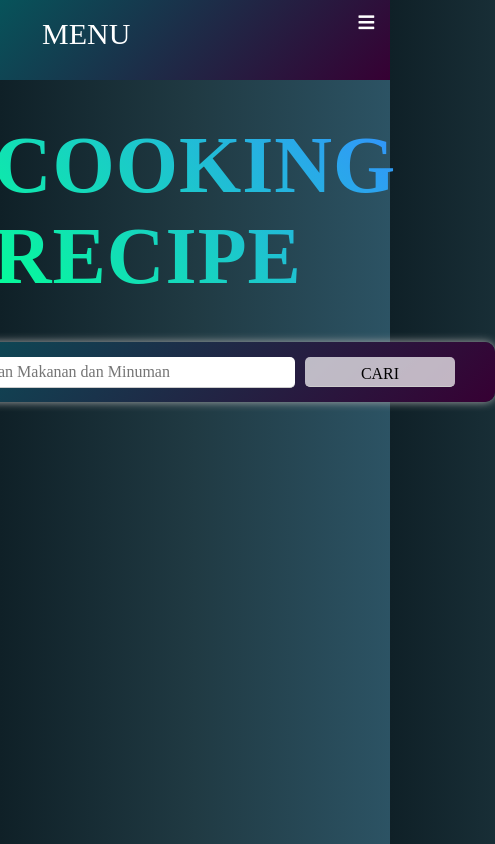
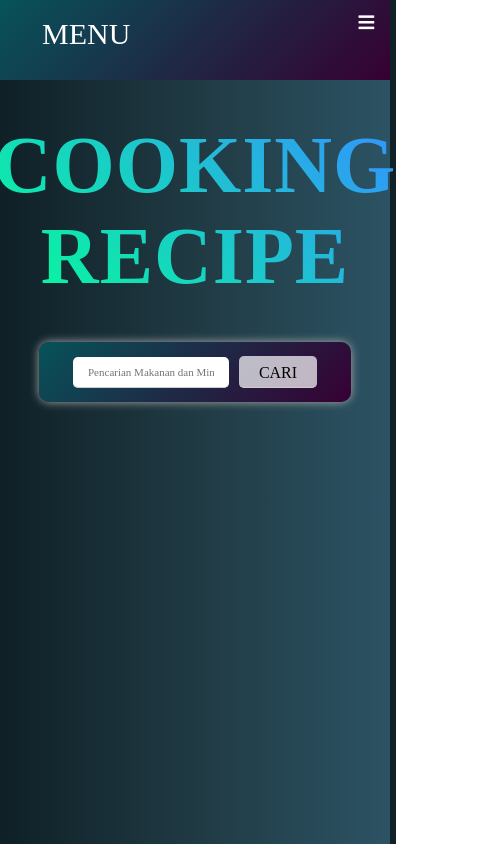
Before and after one commit to aryaass/Food_API_Edamam, a React (Create React App) app: page / in a window 390 px wide. Shown: the whole page, 495 px wide, since content can reach past the window. Built offline with nearby package versions, Linux system fonts and the light colour scheme; the HTML template or start-up script is replaced by a standard one.

Commit message:
bikin responsive

```diff
--- a/src/components/pages/Home.css
+++ b/src/components/pages/Home.css
@@ -1,7 +1,6 @@
 @import url("https://fonts.googleapis.com/css?family=Source+Sans+Pro:300,300i,400,400i,600,600i,700&display=swap");
 
 * {
-  font-family: nexa;
   margin: 0;
   padding: 0;
   text-decoration: none;
@@ -109,7 +108,7 @@ h4{
 }
 
 .search-form input[type="submit"] {
-  padding-top: 5px;
+  padding-top: 3px;
   width: 25%;
   text-transform: uppercase;
   background-color: rgba(255, 255, 255, 0.702);
@@ -234,3 +233,85 @@ button:active {
   color: #000000;
   text-shadow: 0rem 0rem 1rem #aaa;
 }
+
+@media screen and (max-width: 425px) {
+  h1 {
+    text-align: center;
+  }
+
+  .search-form {
+    width: 80%;
+    height: 6rem;
+    display: flex;
+    justify-content: center;
+    align-items: center;
+    background: linear-gradient(-45deg, #360033, #07535a);
+    box-shadow: 0rem 0rem 1rem #aaa;
+    border-radius: 1rem;
+    margin-bottom: 10rem;
+    position: relative;
+  }
+
+  .search-form input {
+    font-size: 1.6rem;
+    border: none;
+    border-bottom: 0.1rem solid #ccc;
+    margin: 0 0.5rem;
+    border-radius: 0.5rem;
+    height: 3rem;
+  }
+
+  .search-form input[type="text"] {
+    padding:  1.5rem;
+    width: 50%;
+    color: rgb(0, 0, 0);
+    font-size: 11px;
+  }
+
+  .search-form input[type="submit"] {
+    padding-top: 3px;
+    height: 52%;
+    width: 25%;
+    text-transform: uppercase;
+    background-color: rgba(255, 255, 255, 0.702);
+    color: rgb(0, 0, 0);
+  }
+
+  input[type="submit"]:hover{
+    transition: transform .2s;
+    transform: scale(1.1);
+    cursor: pointer;
+  }
+
+  input[type="submit"]:active{
+    background-color: #ebffeb;
+    transform: translateY(4px);
+  }
+
+  .alert {
+    position: absolute;
+    top: -3rem;
+    left: 0;
+    background-color: #e94848;
+    width: calc(100% - 0.4rem);
+    border-radius: 0.5rem;
+    padding: 0.2rem;
+    margin-top: 100px;
+  }
+
+  .alert h3 {
+    font-size: 1.8rem;
+    color: #fff;
+    font-weight: 400;
+    text-transform: uppercase;
+    text-align: center;
+  }
+
+  html {
+    font-size: 62.5%;
+    /* background-image: url("https://s2.best-wallpaper.net/wallpaper/3840x2160/1702/Seasoning-spices-pepper-spoon-nuts-leaves_3840x2160.jpg"); */
+    background-position: 18%;
+    background:    linear-gradient(to right, #0f2027, #203a43, #2c5364);
+    background-size: 100% 100%;
+  }
+}
```
